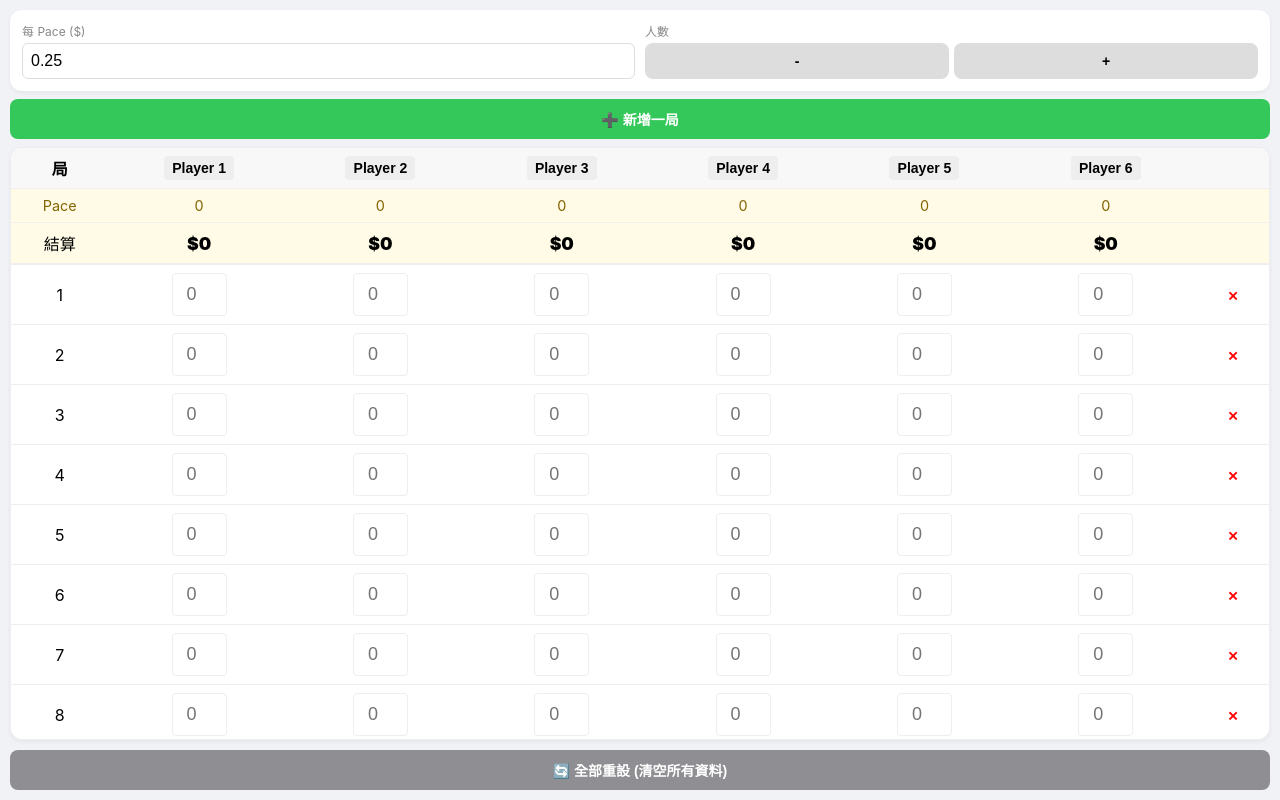
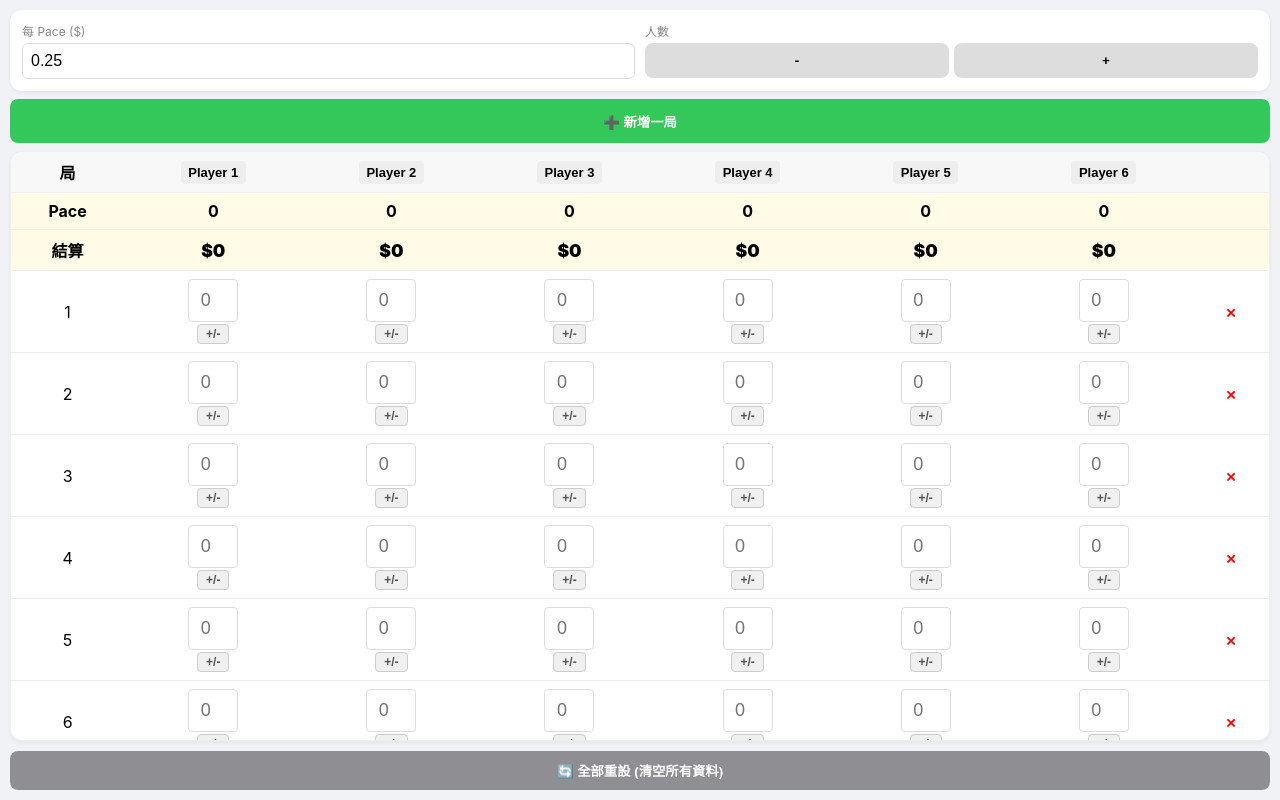
Before and after one commit to tiffanyffchan-max/pace, a plain HTML site: page index.html in a window 1280 px wide. Drawn offline with Linux system fonts and the light colour scheme.

Commit message:
Update title and optimize negative number handling

```diff
--- a/index.html
+++ b/index.html
@@ -3,53 +3,31 @@
 <head>
     <meta charset="UTF-8">
     <meta name="viewport" content="width=device-width, initial-scale=1.0, maximum-scale=1.0, user-scalable=no">
-    <title>Pace 計錢 App (快捷入數版)</title>
+    <title>Pace 計錢 App (負數優化版)</title>
     <style>
         :root { --primary: #007aff; --danger: #ff3b30; --success: #34c759; }
-        body {
-            font-family: -apple-system, sans-serif;
-            background: #f0f2f5;
-            margin: 0;
-            padding: 10px;
-            height: 100vh;
-            display: flex;
-            flex-direction: column;
-            box-sizing: border-box;
-        }
-
+        body { font-family: -apple-system, sans-serif; background: #f0f2f5; margin: 0; padding: 10px; height: 100vh; display: flex; flex-direction: column; box-sizing: border-box; }
         .config-section { background: white; border-radius: 12px; padding: 12px; margin-bottom: 8px; box-shadow: 0 2px 4px rgba(0,0,0,0.05); flex-shrink: 0; }
         .config-row { display: flex; gap: 10px; }
         label { font-size: 0.75em; color: #888; display: block; margin-bottom: 4px; }
         input { width: 100%; border: 1px solid #ddd; border-radius: 6px; padding: 8px; box-sizing: border-box; font-size: 16px; }
-
-        .btn-add { background: var(--success); color: white; margin-bottom: 8px; flex-shrink: 0; width: 100%; }
-
-        .table-container {
-            background: white;
-            border-radius: 12px;
-            flex-grow: 1;
-            overflow: auto;
-            box-shadow: 0 2px 4px rgba(0,0,0,0.05);
-            border: 1px solid #eee;
-        }
-
-        table { width: 100%; border-collapse: collapse; min-width: 500px; }
-
+        .btn-add { background: var(--success); color: white; margin-bottom: 8px; flex-shrink: 0; width: 100%; height: 44px; }
+        .table-container { background: white; border-radius: 12px; flex-grow: 1; overflow: auto; box-shadow: 0 2px 4px rgba(0,0,0,0.05); border: 1px solid #eee; }
+        table { width: 100%; border-collapse: collapse; min-width: 550px; }
         thead { position: sticky; top: 0; z-index: 100; background: white; }
         .header-names { background: #f8f8f8; }
-        .header-total { background: #fffbe6; color: #856404; font-size: 0.9em; }
-        .header-money { background: #fffbe6; border-bottom: 2px solid #eee; }
+        .header-total, .header-money { background: #fffbe6; font-weight: bold; }
+        th, td { padding: 8px 4px; border-bottom: 1px solid #eee; text-align: center; }
+        .player-name { border: none; font-weight: bold; text-align: center; background: #eee; width: 65px; padding: 4px; border-radius: 4px; font-size: 13px; }
 
-        th, td { padding: 8px 4px; border-bottom: 1px solid #eee; text-align: center; }
-        .player-name { border: none; font-weight: bold; text-align: center; background: #eee; width: 70px; padding: 4px; border-radius: 4px; font-size: 14px; }
+        /* 負數掣優化 */
+        .input-group { display: flex; flex-direction: column; align-items: center; gap: 2px; }
+        .score-input { width: 50px; text-align: center; border: 1px solid #ddd; padding: 10px 0; border-radius: 4px; font-size: 18px; -webkit-appearance: none; }
+        .toggle-neg { background: #f0f0f0; border: 1px solid #ccc; border-radius: 4px; padding: 2px 8px; font-size: 12px; color: #555; font-weight: bold; }
 
-        /* 數字鍵盤優化 */
-        .score-input { width: 55px; text-align: center; border: 1px solid #eee; padding: 10px 2px; border-radius: 4px; font-size: 18px; }
-
-        .btn { border: none; border-radius: 8px; padding: 10px; cursor: pointer; font-weight: bold; font-size: 14px; }
+        .btn { border: none; border-radius: 8px; padding: 10px; cursor: pointer; font-weight: bold; }
         .footer-actions { padding-top: 10px; flex-shrink: 0; }
         .reset-btn { background: #8e8e93; color: white; width: 100%; padding: 10px; }
-
         .money-cell { font-size: 1.1em; font-weight: 900; }
         .pos { color: var(--success); }
         .neg { color: var(--danger); }
@@ -59,16 +37,9 @@
 
 <div class="config-section">
     <div class="config-row">
-        <div style="flex:1">
-            <label>每 Pace ($)</label>
-            <input type="number" id="pacePrice" value="0.25" step="0.01" oninput="saveAndCalc()">
-        </div>
-        <div style="flex:1">
-            <label>人數</label>
-            <div style="display:flex; gap:5px;">
-                <button class="btn" onclick="adjustPlayers(-1)" style="background:#ddd; flex:1">-</button>
-                <button class="btn" onclick="adjustPlayers(1)" style="background:#ddd; flex:1">+</button>
-            </div>
+        <div style="flex:1"><label>每 Pace ($)</label><input type="number" id="pacePrice" value="0.25" step="0.01" oninput="saveAndCalc()"></div>
+        <div style="flex:1"><label>人數</label>
+            <div style="display:flex; gap:5px;"><button class="btn" onclick="adjustPlayers(-1)" style="background:#ddd; flex:1">-</button><button class="btn" onclick="adjustPlayers(1)" style="background:#ddd; flex:1">+</button></div>
         </div>
     </div>
 </div>
@@ -76,7 +47,7 @@
 <button class="btn btn-add" onclick="addRound()">➕ 新增一局</button>
 
 <div class="table-container">
-    <table id="gameTable">
+    <table>
         <thead>
             <tr class="header-names" id="headerRow"></tr>
             <tr class="header-total" id="finalPacesRow"></tr>
@@ -86,9 +57,7 @@
     </table>
 </div>
 
-<div class="footer-actions">
-    <button class="btn reset-btn" onclick="resetGame()">🔄 全部重設 (清空所有資料)</button>
-</div>
+<div class="footer-actions"><button class="btn reset-btn" onclick="resetGame()">🔄 全部重設 (清空所有資料)</button></div>
 
 <script>
     let playerCount = 6;
@@ -96,7 +65,7 @@
     let rounds = Array.from({length: 20}, () => new Array(6).fill(0));
 
     function init() {
-        const savedData = localStorage.getItem('paceAppDataV6');
+        const savedData = localStorage.getItem('paceAppDataV7');
         if (savedData) {
             const data = JSON.parse(savedData);
             playerCount = data.playerCount || 6;
@@ -108,53 +77,49 @@
     }
 
     function saveToLocal() {
-        const dataToSave = { playerCount, playerNames, rounds, pacePrice: document.getElementById('pacePrice').value };
-        localStorage.setItem('paceAppDataV6', JSON.stringify(dataToSave));
+        localStorage.setItem('paceAppDataV7', JSON.stringify({ playerCount, playerNames, rounds, pacePrice: document.getElementById('pacePrice').value }));
     }
 
-    // 自動跳格邏輯
-    function handleKeyDown(e, rIndex, pIndex) {
+    // 正負轉換掣功能
+    function toggleSign(r, p) {
+        let val = rounds[r][p];
+        rounds[r][p] = val * -1;
+        renderTable();
+        saveToLocal();
+    }
+
+    function handleKeyDown(e, r, p) {
         if (e.key === 'Enter') {
             e.preventDefault();
-            const allInputs = document.querySelectorAll('.score-input');
-            const currentIndex = rIndex * playerCount + pIndex;
-            if (currentIndex + 1 < allInputs.length) {
-                allInputs[currentIndex + 1].focus();
-            } else {
-                addRound();
-                setTimeout(() => {
-                    const updatedInputs = document.querySelectorAll('.score-input');
-                    updatedInputs[currentIndex + 1].focus();
-                }, 100);
-            }
+            const inputs = document.querySelectorAll('.score-input');
+            const idx = r * playerCount + p;
+            if (inputs[idx + 1]) inputs[idx + 1].focus();
+            else { addRound(); setTimeout(() => document.querySelectorAll('.score-input')[idx+1].focus(), 100); }
         }
     }
 
     function renderTable() {
-        const headerRow = document.getElementById('headerRow');
-        const scoreBody = document.getElementById('scoreBody');
+        const hRow = document.getElementById('headerRow');
+        const sBody = document.getElementById('scoreBody');
 
-        headerRow.innerHTML = '<th>局</th>';
-        playerNames.forEach((name, i) => {
-            headerRow.innerHTML += `<th><input class="player-name" value="${name}" onchange="updateName(${i}, this.value)"></th>`;
-        });
-        headerRow.innerHTML += '<th></th>';
+        hRow.innerHTML = '<th>局</th>';
+        playerNames.forEach((n, i) => hRow.innerHTML += `<th><input class="player-name" value="${n}" onchange="updateName(${i}, this.value)"></th>`);
+        hRow.innerHTML += '<th></th>';
 
-        scoreBody.innerHTML = '';
-        rounds.forEach((round, rIndex) => {
-            let rowHtml = `<td>${rIndex + 1}</td>`;
-            round.forEach((score, pIndex) => {
-                // 加咗 inputmode="decimal" 呼喚九宮格
-                rowHtml += `<td><input type="number"
-                                       inputmode="decimal"
-                                       class="score-input"
-                                       value="${score || ''}"
-                                       placeholder="0"
-                                       oninput="updateScore(${rIndex}, ${pIndex}, this.value)"
-                                       onkeydown="handleKeyDown(event, ${rIndex}, ${pIndex})"></td>`;
+        sBody.innerHTML = '';
+        rounds.forEach((round, r) => {
+            let rowHtml = `<td>${r + 1}</td>`;
+            round.forEach((score, p) => {
+                rowHtml += `<td>
+                    <div class="input-group">
+                        <input type="number" inputmode="decimal" class="score-input" value="${score || ''}" placeholder="0"
+                            oninput="updateScore(${r}, ${p}, this.value)" onkeydown="handleKeyDown(event, ${r}, ${p})">
+                        <button class="toggle-neg" onclick="toggleSign(${r}, ${p})">+/-</button>
+                    </div>
+                </td>`;
             });
-            rowHtml += `<td><button style="border:none;background:none;color:red;font-weight:bold" onclick="delRound(${rIndex})">✕</button></td>`;
-            scoreBody.innerHTML += `<tr>${rowHtml}</tr>`;
+            rowHtml += `<td><button style="border:none;background:none;color:red;font-weight:bold" onclick="delRound(${r})">✕</button></td>`;
+            sBody.innerHTML += `<tr>${rowHtml}</tr>`;
         });
         calcAll();
     }
@@ -162,64 +127,34 @@
     function updateName(i, v) { playerNames[i] = v; saveAndCalc(); }
     function updateScore(r, p, v) { rounds[r][p] = parseFloat(v) || 0; saveAndCalc(); }
     function saveAndCalc() { saveToLocal(); calcAll(); }
-
-    function addRound() {
-        rounds.push(new Array(playerCount).fill(0));
-        renderTable();
-        saveToLocal();
-    }
-
-    function delRound(i) {
-        if(confirm("刪除第 " + (i+1) + " 局？")) {
-            rounds.splice(i, 1);
-            renderTable();
-            saveToLocal();
-        }
-    }
-
-    function adjustPlayers(delta) {
-        let newCount = playerCount + delta;
-        if (newCount < 2 || newCount > 12) return;
-        if (delta > 0) {
-            playerNames.push(`Player ${newCount}`);
-            rounds.forEach(r => r.push(0));
-        } else {
-            playerNames.pop();
-            rounds.forEach(r => r.pop());
-        }
-        playerCount = newCount;
-        renderTable();
-        saveToLocal();
+    function addRound() { rounds.push(new Array(playerCount).fill(0)); renderTable(); saveToLocal(); }
+    function delRound(i) { if(confirm("刪除？")) { rounds.splice(i, 1); renderTable(); saveToLocal(); } }
+    function adjustPlayers(d) {
+        let n = playerCount + d;
+        if (n < 2 || n > 12) return;
+        d > 0 ? (playerNames.push(`P${n}`), rounds.forEach(r => r.push(0))) : (playerNames.pop(), rounds.forEach(r => r.pop()));
+        playerCount = n; renderTable(); saveToLocal();
     }
 
     function calcAll() {
-        const paceRate = parseFloat(document.getElementById('pacePrice').value) || 0;
-        let totalPaces = new Array(playerCount).fill(0);
+        const rate = parseFloat(document.getElementById('pacePrice').value) || 0;
+        let paces = new Array(playerCount).fill(0);
         rounds.forEach(round => {
             let sum = round.reduce((a, b) => a + (b || 0), 0);
             if (sum !== 0 || round.some(s => s !== 0)) {
-                round.forEach((score, i) => {
-                    totalPaces[i] += (sum - (playerCount * (score || 0)));
-                });
+                round.forEach((score, i) => paces[i] += (sum - (playerCount * (score || 0))));
             }
         });
-
-        document.getElementById('finalPacesRow').innerHTML = '<td>Pace</td>' + totalPaces.map(p => `<td>${p}</td>`).join('') + '<td></td>';
+        document.getElementById('finalPacesRow').innerHTML = '<td>Pace</td>' + paces.map(p => `<td>${p}</td>`).join('') + '<td></td>';
         let mHtml = '<td>結算</td>';
-        totalPaces.forEach(p => {
-            let money = Math.round(p * paceRate);
+        paces.forEach(p => {
+            let money = Math.round(p * rate);
             mHtml += `<td class="money-cell ${money > 0 ? 'pos' : (money < 0 ? 'neg' : '')}">$${money}</td>`;
         });
         document.getElementById('finalMoneyRow').innerHTML = mHtml + '<td></td>';
     }
 
-    function resetGame() {
-        if(confirm("確定永久清空所有數據？")) {
-            localStorage.removeItem('paceAppDataV6');
-            location.reload();
-        }
-    }
-
+    function resetGame() { if(confirm("重設？")) { localStorage.removeItem('paceAppDataV7'); location.reload(); } }
     init();
 </script>
 
```
